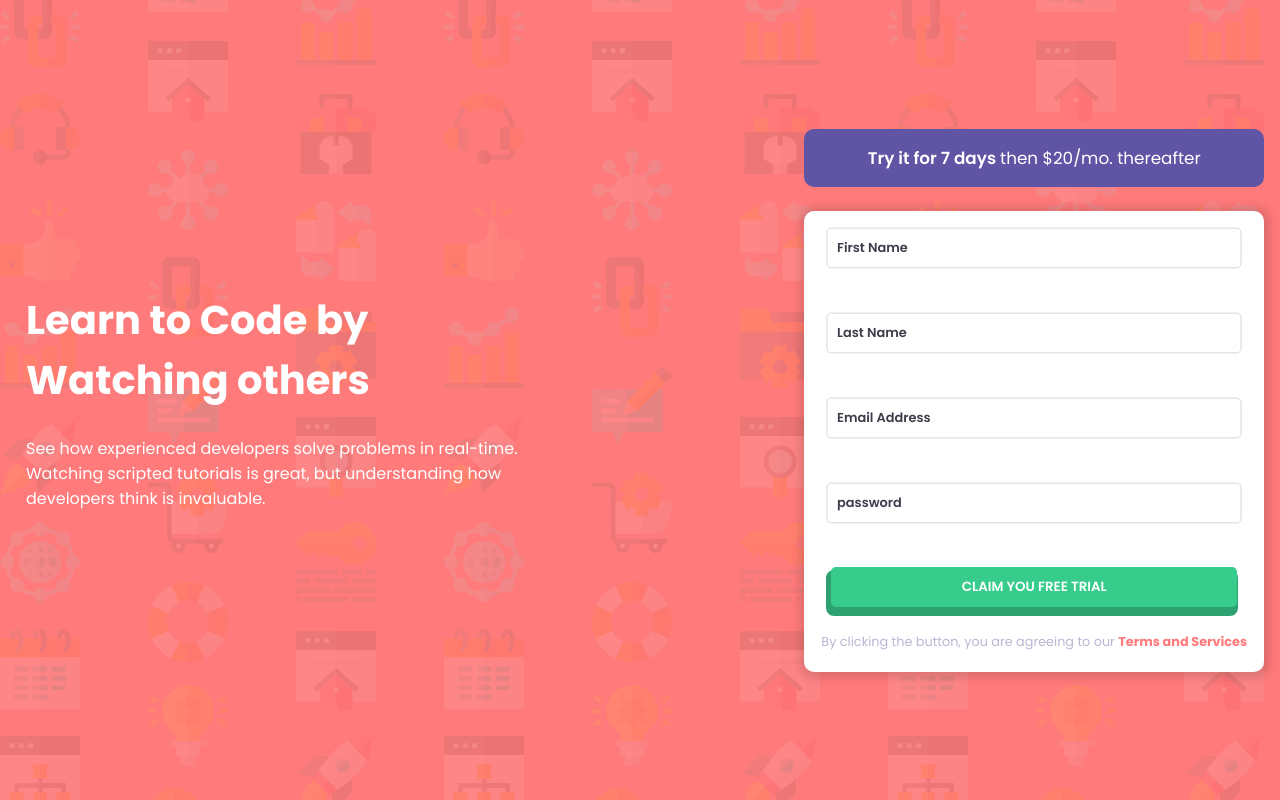
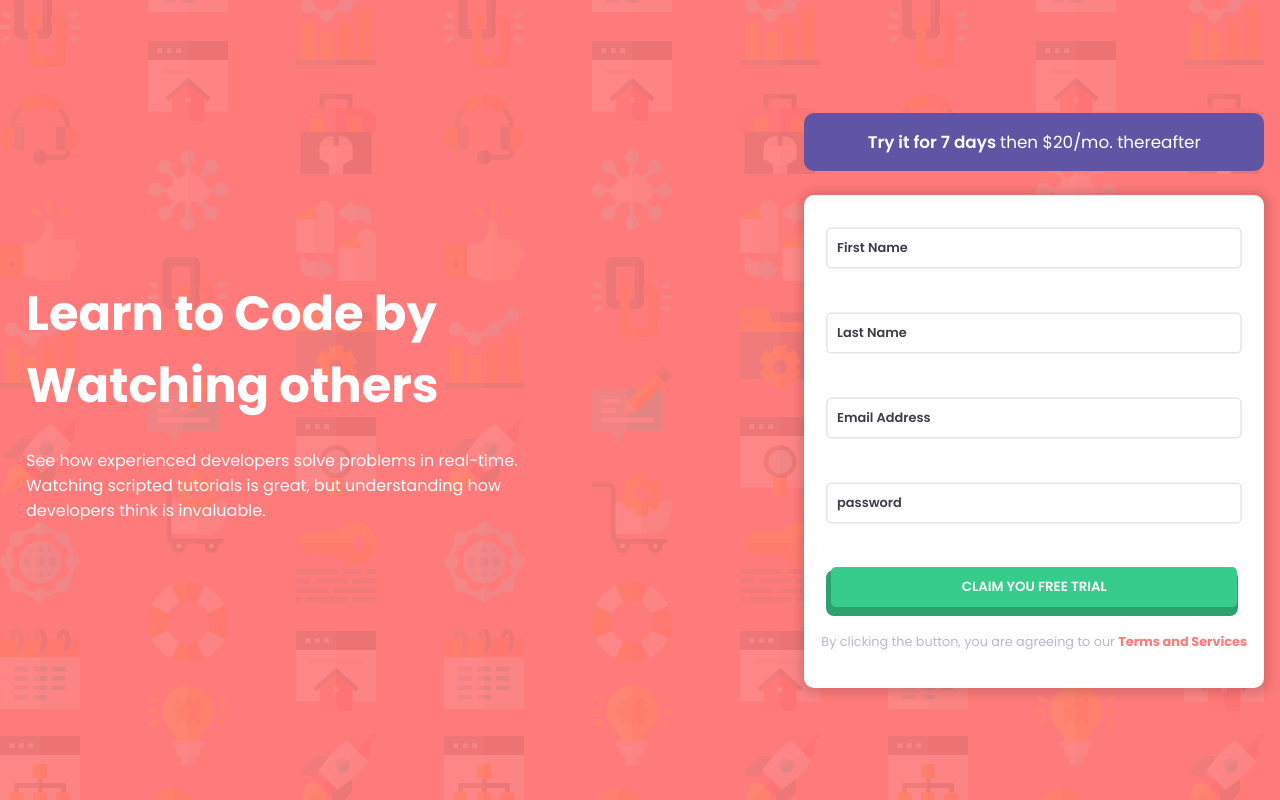
Before and after one commit to dazzlerabhi30800/frontEndMentor-IntroComponentWithSign-up-form, a plain HTML site: page index.html in a window 1280 px wide. Drawn offline with Linux system fonts and the light colour scheme.

Commit message:
Fixed some issues

```diff
--- a/style.css
+++ b/style.css
@@ -83,7 +83,7 @@ main {
     display: flex;
     flex-direction: column;
     gap: 1rem;
-    padding: 1rem;
+    padding: 2rem 1rem;
     background: #fff;
     border-radius: 10px;
     box-shadow: 1px 1px 10px 5px rgba(0, 0, 0, 0.13);
@@ -233,8 +233,8 @@ main {
 
     .text--wrapper .heading {
         margin: 5px 10px;
-        font-size: 2.5rem;
-        width: 400px;
+        font-size: 3rem;
+        width: 500px;
     }
 
     .text--wrapper>p {
```
